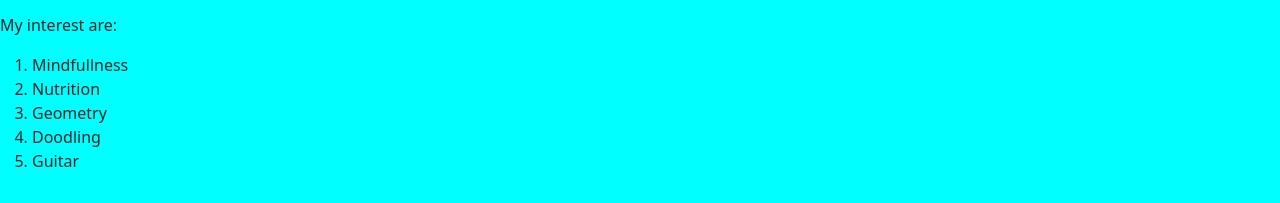
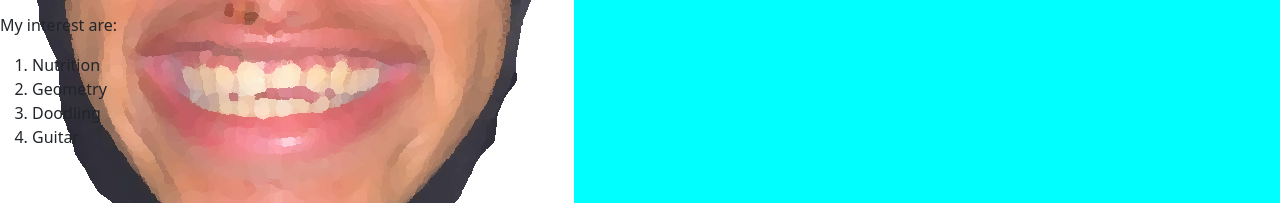
Before and after one commit to krs00/portfolio-landing-page, a website: page index.html in a window 1280 px wide. Shown: the part 597-800 px from the top of the page. Drawn offline with nearby package versions, Linux system fonts and the light colour scheme.

Commit message:
fix typo aboutme sec

```diff
--- a/index.html
+++ b/index.html
@@ -33,7 +33,7 @@
             Hi, I'm Kymani!
         </h1>
 
-        <div id="main-photo"></div>
+        <img src="/img/kymaniface.jpg">
 
     </header>
 
@@ -52,7 +52,6 @@
 
         <p>My interest are:
             <ol>
-                <li>Mindfullness</li>
                 <li>Nutrition</li>
                 <li>Geometry</li>
                 <li>Doodling</li>
```
